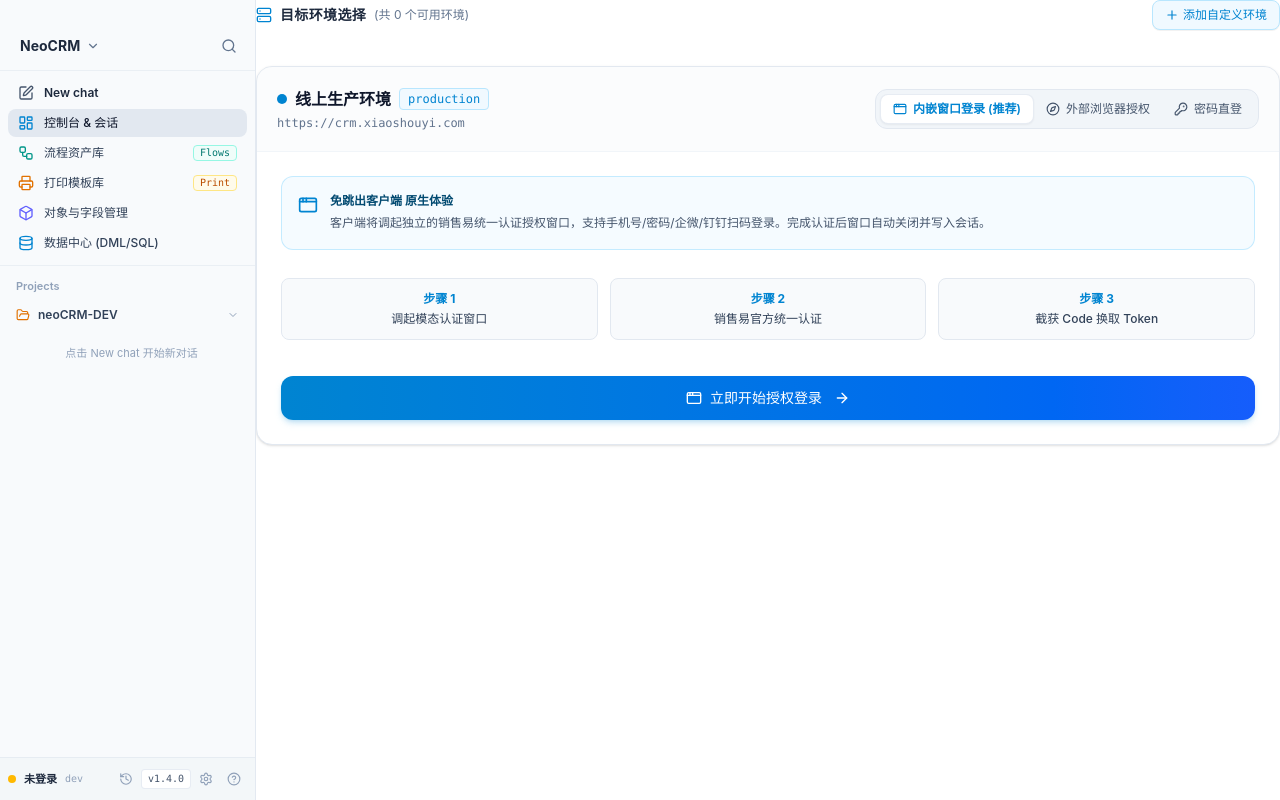
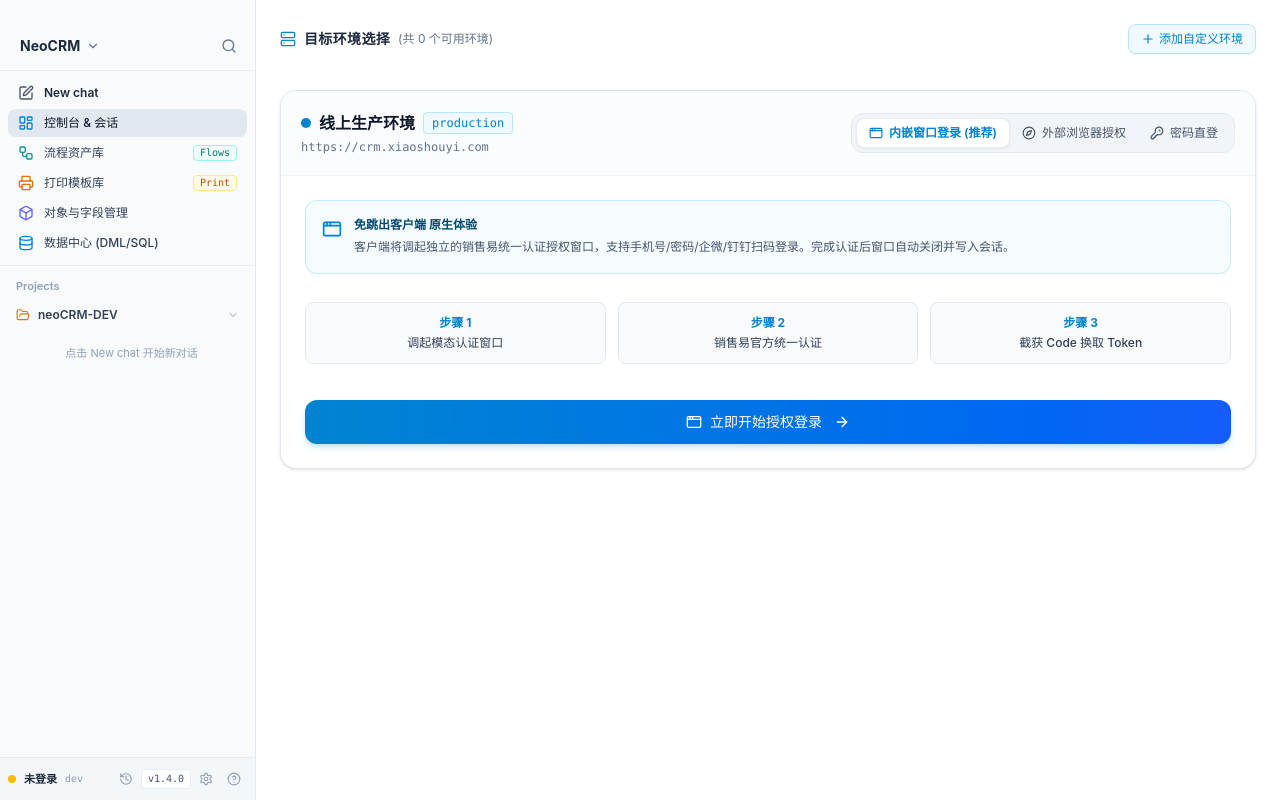
Before and after one commit to zt15242/neoCRM-DEV, a React (Vite) app: page / in a window 1280 px wide. Built offline with nearby package versions, Linux system fonts and the light colour scheme.

Commit message:
fix(ui): 修复控制台与各页面在移除顶部导航条后的滚动条滑动失效问题

```diff
--- a/src/App.tsx
+++ b/src/App.tsx
@@ -382,7 +382,7 @@ export const App: React.FC = () => {
         )}
         {/* Tab 1: 控制台与登录环境 */}
         {activeTab === 'dashboard' && (
-          <div className="space-y-6">
+          <div className="flex-1 h-full overflow-y-auto p-4 md:p-6 max-w-[1400px] w-full mx-auto space-y-6">
             <section>
               <EnvironmentSelector
                 environments={environments}
--- a/src/components/DataManager.tsx
+++ b/src/components/DataManager.tsx
@@ -57,7 +57,7 @@ export const DataManager: React.FC<DataManagerProps> = ({
   };
 
   return (
-    <div className="flex flex-col h-[calc(100vh-8.5rem)] bg-white border border-slate-200 rounded-2xl shadow-sm overflow-hidden">
+    <div className="flex flex-col flex-1 h-full w-full bg-white overflow-hidden">
       {/* 顶部子导航栏 (白色风格) */}
       <div className="h-14 px-5 border-b border-slate-200 bg-slate-50/70 flex items-center justify-between flex-shrink-0">
         <div className="flex items-center space-x-3">
--- a/src/components/MetadataManager.tsx
+++ b/src/components/MetadataManager.tsx
@@ -111,7 +111,7 @@ export const MetadataManager: React.FC<MetadataManagerProps> = ({
   });
 
   return (
-    <div className="flex flex-col h-[calc(100vh-7.5rem)] bg-white border border-slate-200 rounded-2xl shadow-xs overflow-hidden">
+    <div className="flex flex-col flex-1 h-full w-full bg-white overflow-hidden">
       {/* 顶部操作工具栏 */}
       <div className="h-13 px-5 border-b border-slate-200 bg-slate-50/70 flex items-center justify-between flex-shrink-0">
         <div className="flex items-center space-x-3">
--- a/src/components/settings/SettingsManager.tsx
+++ b/src/components/settings/SettingsManager.tsx
@@ -126,7 +126,7 @@ export const SettingsManager: React.FC<SettingsManagerProps> = ({
   };
 
   return (
-    <div className="bg-white rounded-2xl border border-slate-200 shadow-xs overflow-hidden flex h-[calc(100vh-88px)] min-h-[600px]">
+    <div className="bg-white overflow-hidden flex flex-1 h-full w-full">
       {/* 左侧设置导航菜单 */}
       <div className="w-64 bg-slate-50/50 border-r border-slate-200 p-4 flex flex-col justify-between shrink-0 select-none">
         <div className="space-y-4">
```
